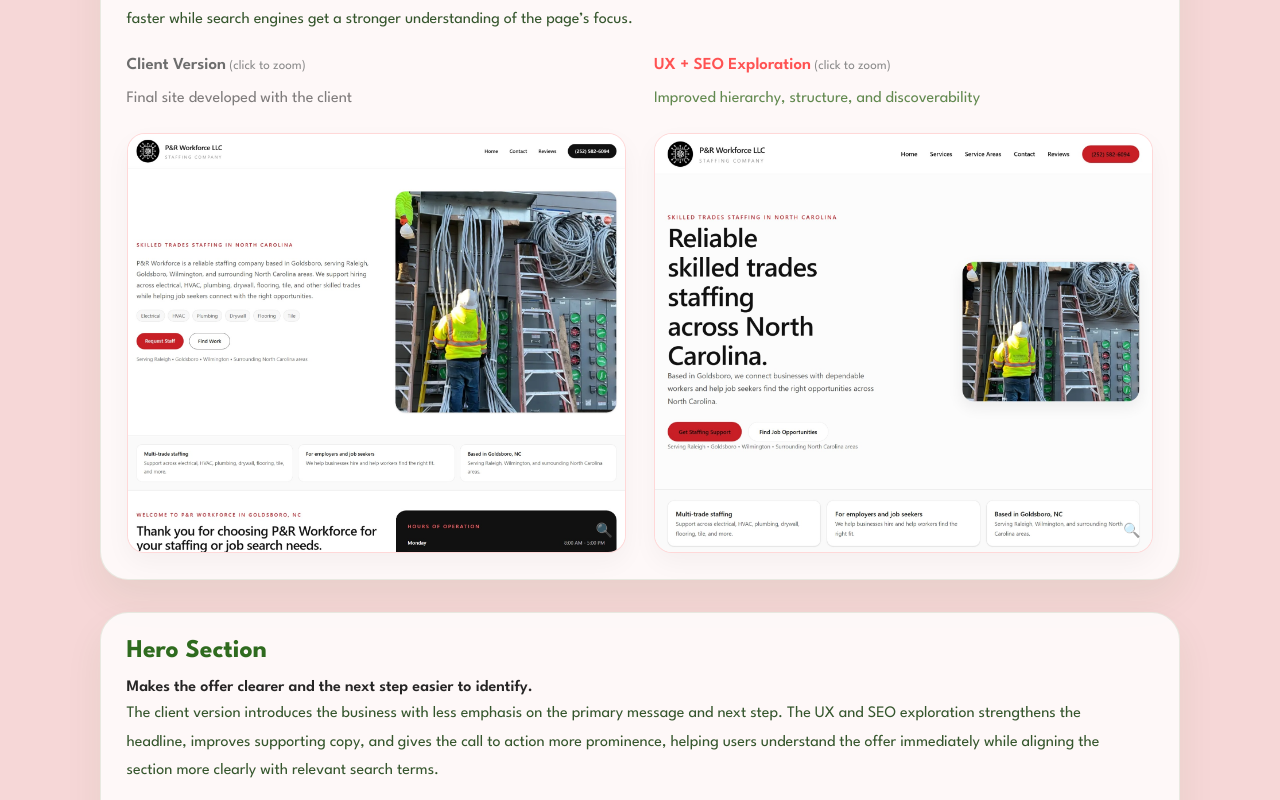
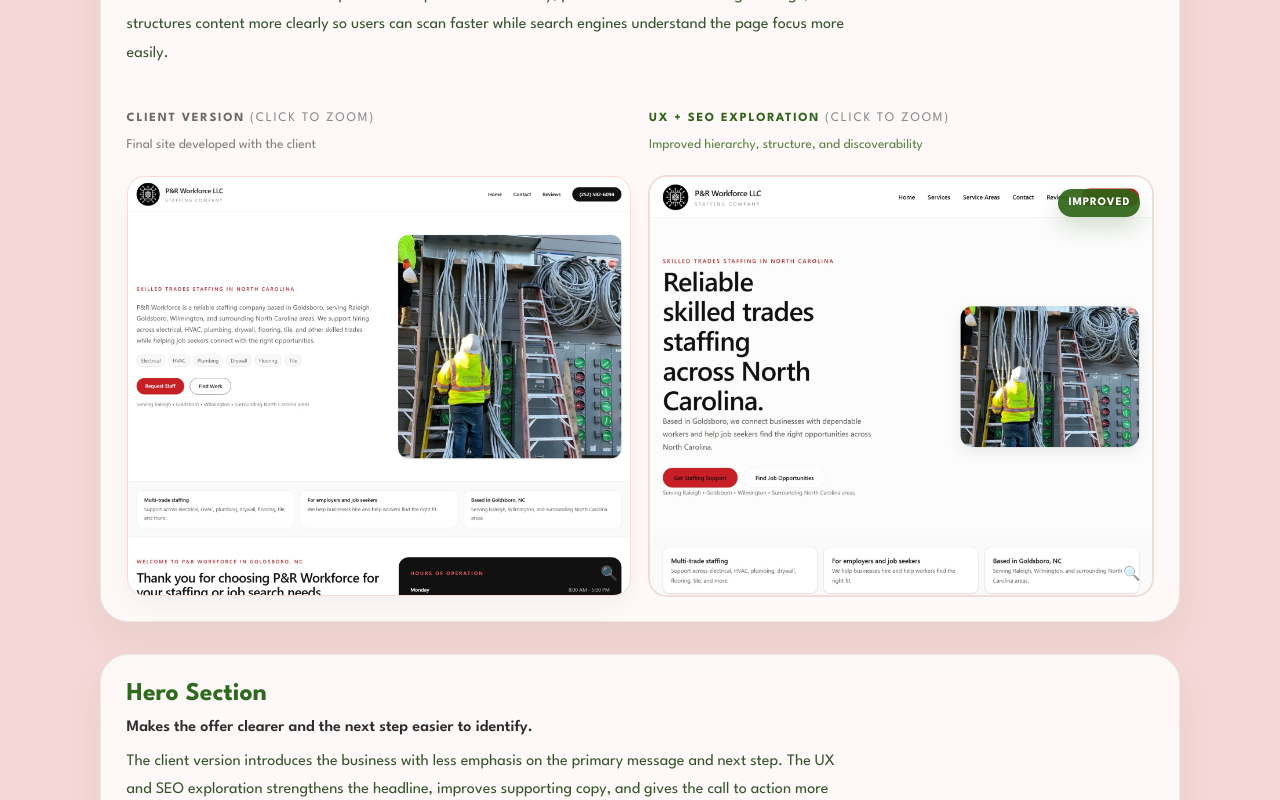
Before and after one commit to natalia-santiago/myportfolio-site, a Next.js app: page /portfolio/pr-workforce/ux in a window 1280 px wide. Shown: the part 1180-1980 px from the top of the page. Built offline with nearby package versions, Linux system fonts and the light colour scheme; a web font is replaced by a local one.

Commit message:
UX Comparison CSS updated

```diff
--- a/app/globals.css
+++ b/app/globals.css
@@ -2624,6 +2624,249 @@ a {
   opacity: 0.6;
 }
 
+/* =========================
+   UX + SEO EXPLORATION PAGE
+========================= */
+
+.ux-comparison-section {
+  margin-top: 14px;
+}
+
+.ux-comparison-card {
+  display: flex;
+  flex-direction: column;
+  gap: 22px;
+}
+
+.ux-comparison-header {
+  display: flex;
+  flex-direction: column;
+  gap: 8px;
+}
+
+.ux-comparison-title {
+  margin-bottom: 0;
+}
+
+.ux-comparison-takeaway {
+  margin: 0;
+  font-size: 1rem;
+  line-height: 1.45;
+  font-weight: 600;
+  color: rgba(17, 17, 17, 0.88);
+}
+
+.ux-comparison-description {
+  margin: 0;
+  max-width: 78ch;
+}
+
+.ux-comparison-grid {
+  display: grid;
+  grid-template-columns: repeat(2, minmax(0, 1fr));
+  gap: 18px;
+  align-items: start;
+}
+
+.ux-comparison-column {
+  display: flex;
+  flex-direction: column;
+  gap: 8px;
+}
+
+.ux-comparison-label {
+  margin: 0;
+  font-size: 0.78rem;
+  font-weight: 700;
+  letter-spacing: 0.14em;
+  text-transform: uppercase;
+}
+
+.ux-comparison-label-client {
+  color: rgba(17, 17, 17, 0.62);
+}
+
+.ux-comparison-label-ux {
+  color: #2e6417;
+}
+
+.ux-comparison-subtitle {
+  margin: 0;
+  font-size: 0.84rem;
+  line-height: 1.45;
+  color: rgba(17, 17, 17, 0.52);
+}
+
+.ux-comparison-subtitle-improved {
+  color: rgba(46, 100, 23, 0.8);
+}
+
+.ux-comparison-image-button {
+  width: 100%;
+  padding: 0;
+  background: transparent;
+  border: 0;
+}
+
+.ux-comparison-image-wrap {
+  position: relative;
+  overflow: hidden;
+  border-radius: 18px;
+}
+
+.ux-comparison-image-wrap-improved {
+  box-shadow: 0 0 0 1px rgba(46, 100, 23, 0.14);
+}
+
+.ux-improved-badge {
+  position: absolute;
+  top: 12px;
+  right: 12px;
+  z-index: 2;
+  display: inline-flex;
+  align-items: center;
+  justify-content: center;
+  min-height: 28px;
+  padding: 0 10px;
+  border-radius: 999px;
+  background: rgba(46, 100, 23, 0.92);
+  color: #ffffff;
+  font-size: 0.72rem;
+  font-weight: 700;
+  letter-spacing: 0.08em;
+  text-transform: uppercase;
+  box-shadow: 0 10px 22px rgba(46, 100, 23, 0.2);
+}
+
+.ux-comparison-image {
+  width: 100%;
+  height: auto;
+  display: block;
+}
+
+.ux-reflection-section {
+  margin-top: 18px;
+}
+
+.ux-reflection-outcomes {
+  display: flex;
+  flex-wrap: wrap;
+  justify-content: center;
+  gap: 10px;
+  margin: 18px 0;
+}
+
+.ux-reflection-outcome {
+  display: inline-flex;
+  align-items: center;
+  justify-content: center;
+  min-height: 40px;
+  padding: 0 14px;
+  border-radius: 999px;
+  background: rgba(46, 100, 23, 0.08);
+  color: #2e6417;
+  font-size: 0.88rem;
+  font-weight: 600;
+  line-height: 1.3;
+}
+
+@media (max-width: 1024px) {
+  .ux-comparison-card {
+    gap: 20px;
+  }
+
+  .ux-comparison-grid {
+    gap: 16px;
+  }
+}
+
+@media (max-width: 767px) {
+  .ux-comparison-section {
+    margin-top: 12px;
+  }
+
+  .ux-comparison-card {
+    gap: 18px;
+  }
+
+  .ux-comparison-header {
+    gap: 7px;
+  }
+
+  .ux-comparison-takeaway {
+    font-size: 0.96rem;
+    line-height: 1.42;
+  }
+
+  .ux-comparison-description {
+    max-width: 100%;
+  }
+
+  .ux-comparison-grid {
+    grid-template-columns: 1fr;
+    gap: 20px;
+  }
+
+  .ux-comparison-column {
+    gap: 7px;
+  }
+
+  .ux-comparison-label {
+    font-size: 0.74rem;
+  }
+
+  .ux-comparison-subtitle {
+    font-size: 0.8rem;
+  }
+
+  .ux-comparison-image-wrap {
+    border-radius: 16px;
+  }
+
+  .ux-improved-badge {
+    top: 10px;
+    right: 10px;
+    min-height: 26px;
+    padding: 0 9px;
+    font-size: 0.68rem;
+  }
+
+  .ux-reflection-section {
+    margin-top: 14px;
+  }
+
+  .ux-reflection-outcomes {
+    gap: 8px;
+    margin: 16px 0;
+  }
+
+  .ux-reflection-outcome {
+    min-height: 38px;
+    padding: 0 12px;
+    font-size: 0.84rem;
+  }
+}
+
+@media (max-width: 479px) {
+  .ux-comparison-takeaway {
+    font-size: 0.93rem;
+  }
+
+  .ux-comparison-subtitle {
+    font-size: 0.78rem;
+  }
+
+  .ux-improved-badge {
+    min-height: 24px;
+    padding: 0 8px;
+    font-size: 0.64rem;
+  }
+
+  .ux-reflection-outcome {
+    width: 100%;
+  }
+}
+
 @media (max-width: 900px) {
   .ux-comparison-grid {
     grid-template-columns: 1fr;
--- a/app/portfolio/pr-workforce/ux/page.tsx
+++ b/app/portfolio/pr-workforce/ux/page.tsx
@@ -36,9 +36,7 @@ function ComparisonSection({
               {title}
             </h2>
 
-            <p className="ux-comparison-takeaway text-[1rem] font-semibold text-black/85">
-              {takeaway}
-            </p>
+            <p className="ux-comparison-takeaway">{takeaway}</p>
 
             <p className="portfolio-project-description ux-comparison-description">
               {description}
@@ -47,11 +45,11 @@ function ComparisonSection({
 
           <div className="ux-comparison-grid">
             <div className="ux-comparison-column">
-              <p className="ux-comparison-label ux-comparison-label-client text-black/65">
+              <p className="ux-comparison-label ux-comparison-label-client">
                 Client Version
               </p>
 
-              <p className="ux-comparison-subtitle text-black/50">
+              <p className="ux-comparison-subtitle">
                 Final site developed with the client
               </p>
 
@@ -75,11 +73,11 @@ function ComparisonSection({
             </div>
 
             <div className="ux-comparison-column">
-              <p className="ux-comparison-label ux-comparison-label-ux text-[#2e6417]">
+              <p className="ux-comparison-label ux-comparison-label-ux">
                 UX + SEO Exploration
               </p>
 
-              <p className="ux-comparison-subtitle ux-comparison-subtitle-improved text-[#2e6417]/75">
+              <p className="ux-comparison-subtitle ux-comparison-subtitle-improved">
                 Improved hierarchy, structure, and discoverability
               </p>
 
@@ -89,7 +87,9 @@ function ComparisonSection({
                 onClick={() => setSelectedImage(after)}
                 aria-label={`Open ${title} UX and SEO exploration`}
               >
-                <div className="portfolio-project-image-wrap portfolio-hover-zoom ux-comparison-image-wrap ux-comparison-image-wrap-improved ring-1 ring-[#2e6417]/12">
+                <div className="portfolio-project-image-wrap portfolio-hover-zoom ux-comparison-image-wrap ux-comparison-image-wrap-improved">
+                  <span className="ux-improved-badge">Improved</span>
+
                   <img
                     src={after}
                     alt={afterAlt}
@@ -165,7 +165,7 @@ export default function PRWorkforceUXPage() {
         <ComparisonSection
           title="Homepage"
           takeaway="Improves clarity, hierarchy, and SEO targeting from the first screen."
-          description="In the client version, multiple messages compete for attention early, which makes it harder to quickly understand the company’s core value. The UX and SEO exploration simplifies the hierarchy, gives the main staffing message more priority, and structures content more clearly so users can scan faster while search engines get a stronger understanding of the page’s focus."
+          description="In the client version, multiple messages compete for attention early, making the core value slower to understand. The UX and SEO exploration simplifies the hierarchy, prioritizes the main staffing message, and structures content more clearly so users can scan faster while search engines understand the page focus more easily."
           before="/images/homepage-pr.jpeg"
           after="/images/ux-homepage-pr.jpeg"
           beforeAlt="Homepage client version"
@@ -175,7 +175,7 @@ export default function PRWorkforceUXPage() {
         <ComparisonSection
           title="Hero Section"
           takeaway="Makes the offer clearer and the next step easier to identify."
-          description="The client version introduces the business with less emphasis on the primary message and next step. The UX and SEO exploration strengthens the headline, improves supporting copy, and gives the call to action more prominence, helping users understand the offer immediately while aligning the section more clearly with relevant search terms."
+          description="The client version introduces the business with less emphasis on the primary message and next step. The UX and SEO exploration strengthens the headline, improves supporting copy, and gives the call to action more prominence so users understand the offer immediately while the section aligns more clearly with relevant search terms."
           before="/images/hero-pr.png"
           after="/images/ux-hero-pr.png"
           beforeAlt="Hero client version"
@@ -242,15 +242,14 @@ export default function PRWorkforceUXPage() {
           afterAlt="Mobile UX and SEO exploration"
         />
 
-        <section className="portfolio-grid-section">
-          <article className="portfolio-project-card text-center pt-8">
+        <section className="portfolio-grid-section ux-reflection-section">
+          <article className="portfolio-project-card text-center">
             <h2 className="portfolio-project-title">Reflection</h2>
 
             <p className="portfolio-project-description">
               This exploration shows how small changes in hierarchy, structure,
-              internal linking, and content organization can significantly
-              improve how users understand a website and how search engines
-              interpret it.
+              and content organization can significantly improve both user
+              understanding and search visibility.
             </p>
 
             <div className="ux-reflection-outcomes">
```
